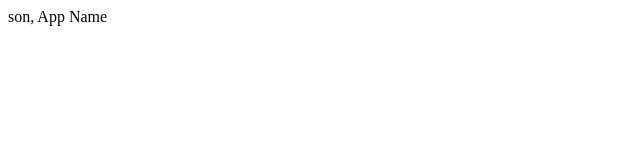
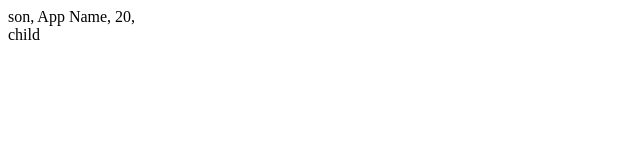
Before and after one commit to 6330A/react-study, a React (Vite) app: page / in a window 1280 px wide. Shown: the top 160 px of the page, without its empty margins (0-640 px from the left). Built offline with nearby package versions, Linux system fonts and the light colour scheme.

Commit message:
组件通过props传递任意类型数据，但是是只读，不能直接修改

```diff
--- a/src/App.jsx
+++ b/src/App.jsx
@@ -2,7 +2,7 @@ import { useState } from 'react'
 
 function Son(props){
   // 3. 子组件通过props接收父组件传递的属性，并使用
-  return <div>son, {props.appName}</div>
+  return <div>son, {props.appName}, {props.age}, {props.child}</div>
 }
 
 function App() {
@@ -13,7 +13,15 @@ function App() {
   return (
     <div>
       {/* 2. 子组件接收父组件传递的属性 */}
-      <Son appName={appName}/>
+      <Son
+      appName={appName}
+      age={20}
+      isTrue={false}
+      list={['Vue', 'React']}
+      obj = {{name: 'jack'}}
+      cb={() => console.log('hello!')}
+      child={<div>child</div>}
+      />
     </div>
   )
 }
```
